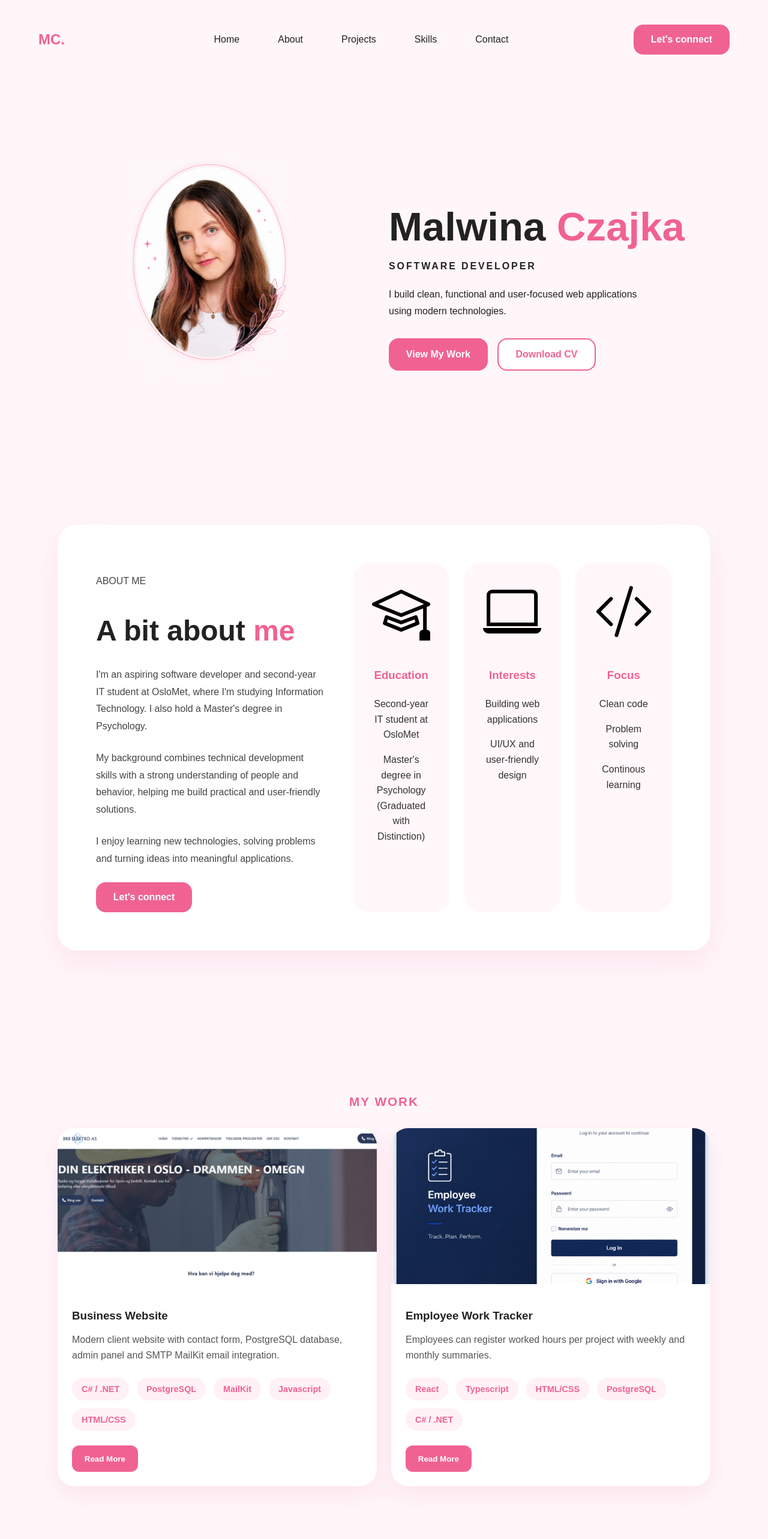
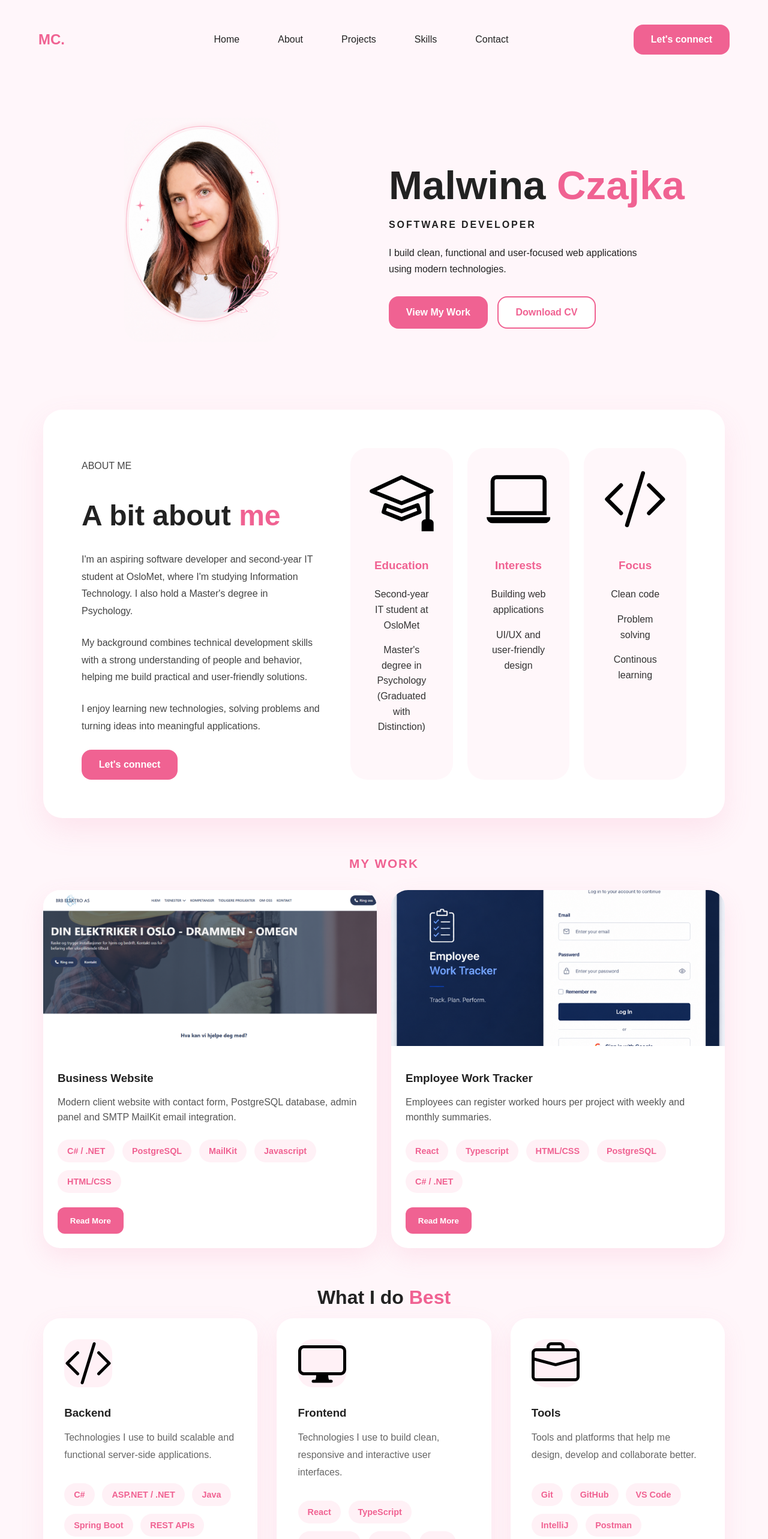
Before and after one commit to Mal-wina/Portfolio, a React (Vite) app in the folder portfolio/: page / in a window 1280 px wide. Shown: the top 2566 px of the page at 60% size. Built offline with nearby package versions, Linux system fonts and the light colour scheme.

Commit message:
fixing mobile responsiveness

```diff
--- a/portfolio/src/components/Hero.tsx
+++ b/portfolio/src/components/Hero.tsx
@@ -1,6 +1,6 @@
 function Hero() {
   return (
-    <section className="hero">
+    <section id="home" className="hero">
       <div className="hero-content">
 
         <h1>
--- a/portfolio/src/pages/Home.tsx
+++ b/portfolio/src/pages/Home.tsx
@@ -7,27 +7,11 @@ import About from "../components/About";
 function Home() {
   return (
     <>
-      <section id="home">
         <Hero />
-      </section>
-
-      <section id="about">
         <About />
-      </section>
-
-      <section id="projects">
         <Projects />
-      </section>
-
-
-
-      <section id="skills">
         <Skills />
-      </section>
-
-      <section id="contact">
         <Contact />
-      </section>
     </>
   );
 }
```
